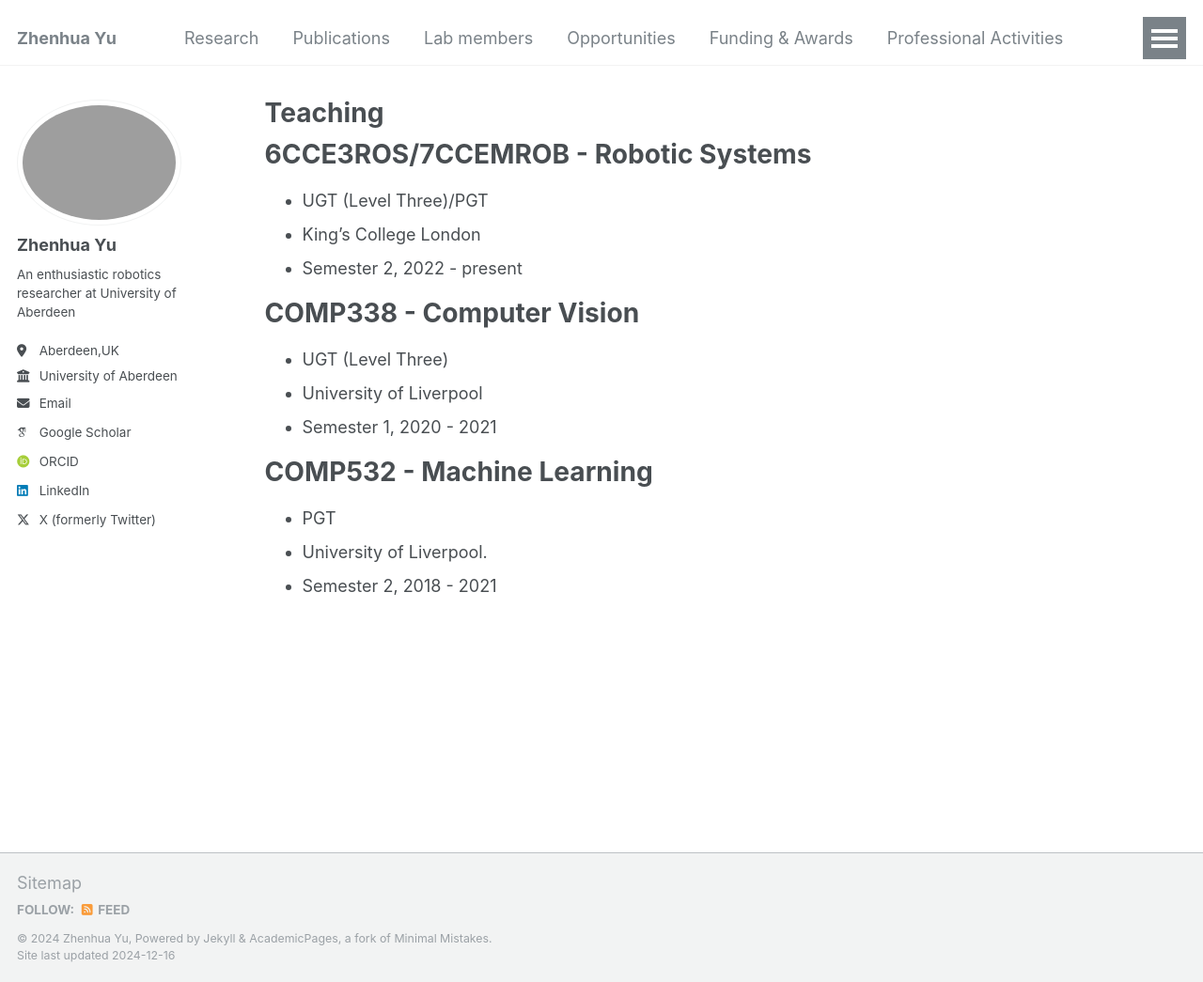
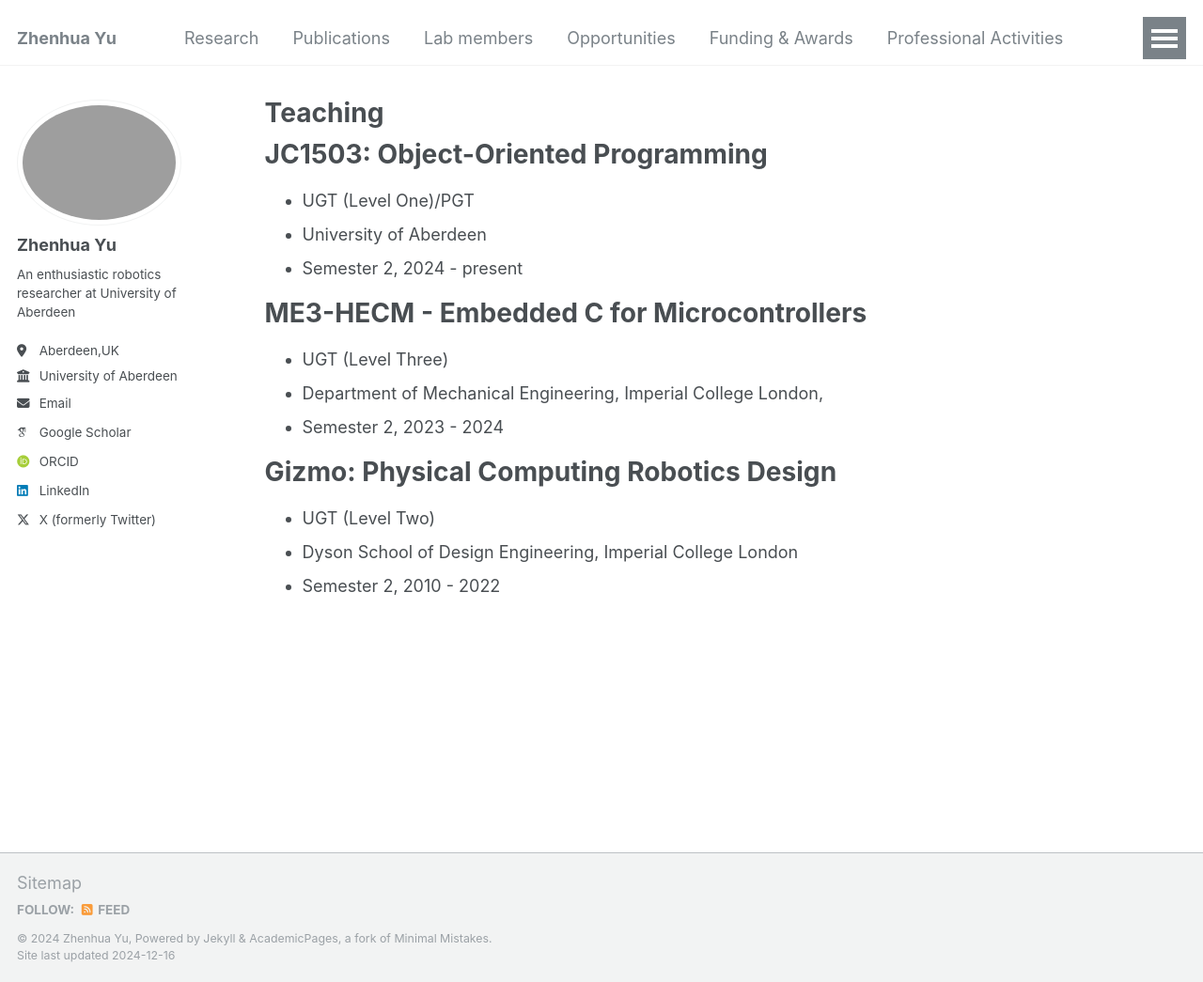
Before and after one commit to DrZhenhuaYu/DrZhenhuaYu.github.io, a Jekyll site: the page built from _pages/teaching.md, in a window 1280 px wide and 1045 px high. Shown: the whole window at 94% size. Built offline with Jekyll 4.4.1, drawn with Linux system fonts in a browser that asks for light colours; some web fonts are replaced.

Commit message:
Update teaching.md

```diff
--- a/_pages/teaching.md
+++ b/_pages/teaching.md
@@ -6,17 +6,17 @@ author_profile: true
 toc: true
 ---
 
-# 6CCE3ROS/7CCEMROB - Robotic Systems
-* UGT (Level Three)/PGT
-* King's College London
-* Semester 2, 2022 - present
+# JC1503: Object-Oriented Programming
+* UGT (Level One)/PGT
+* University of Aberdeen
+* Semester 2, 2024 - present
 
-# COMP338 - Computer Vision
+# ME3-HECM - Embedded C for Microcontrollers
 * UGT (Level Three)
-* University of Liverpool
-* Semester 1, 2020 - 2021
+* Department of Mechanical Engineering, Imperial College London,
+* Semester 2, 2023 - 2024
 
-# COMP532 - Machine Learning
-* PGT
-* University of Liverpool.
-* Semester 2, 2018 - 2021
+# Gizmo: Physical Computing Robotics Design
+* UGT (Level Two)
+* Dyson School of Design Engineering, Imperial College London
+* Semester 2, 2010 - 2022
```
